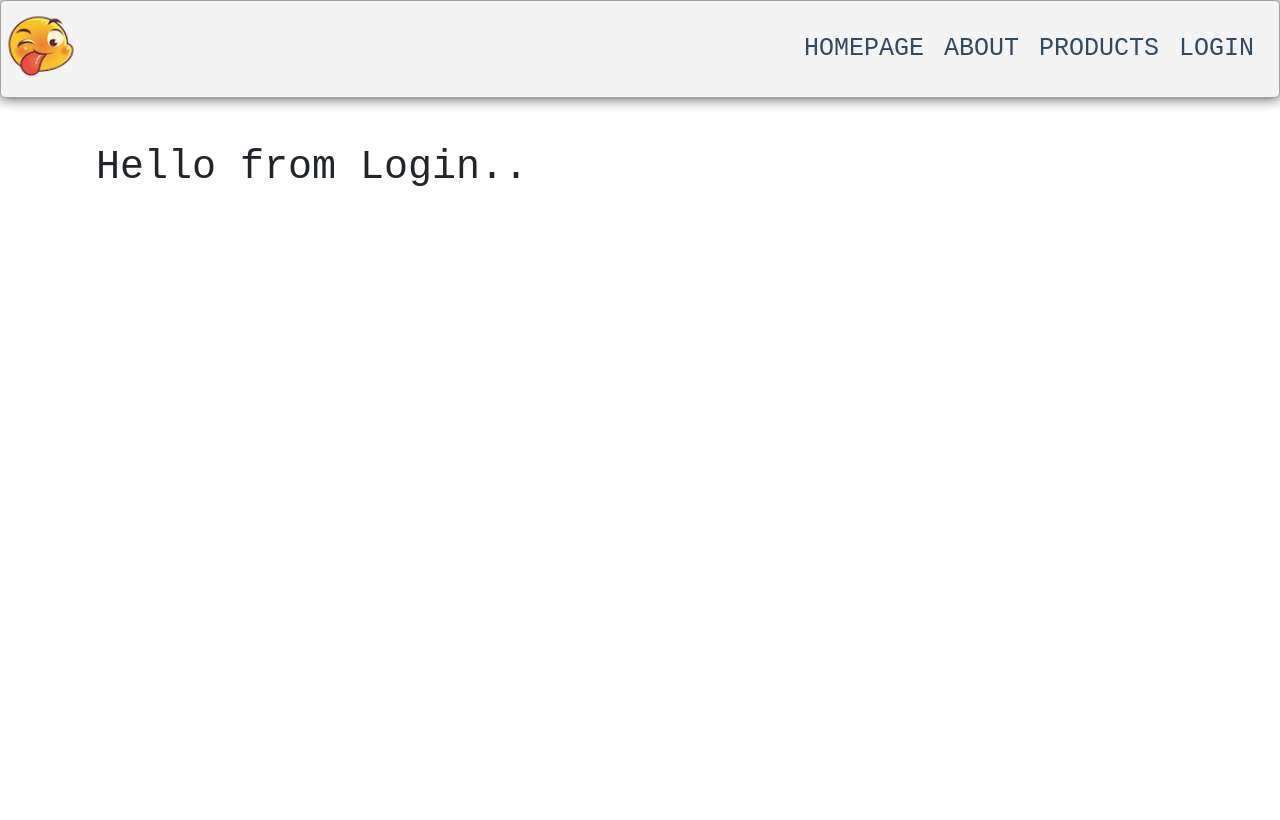
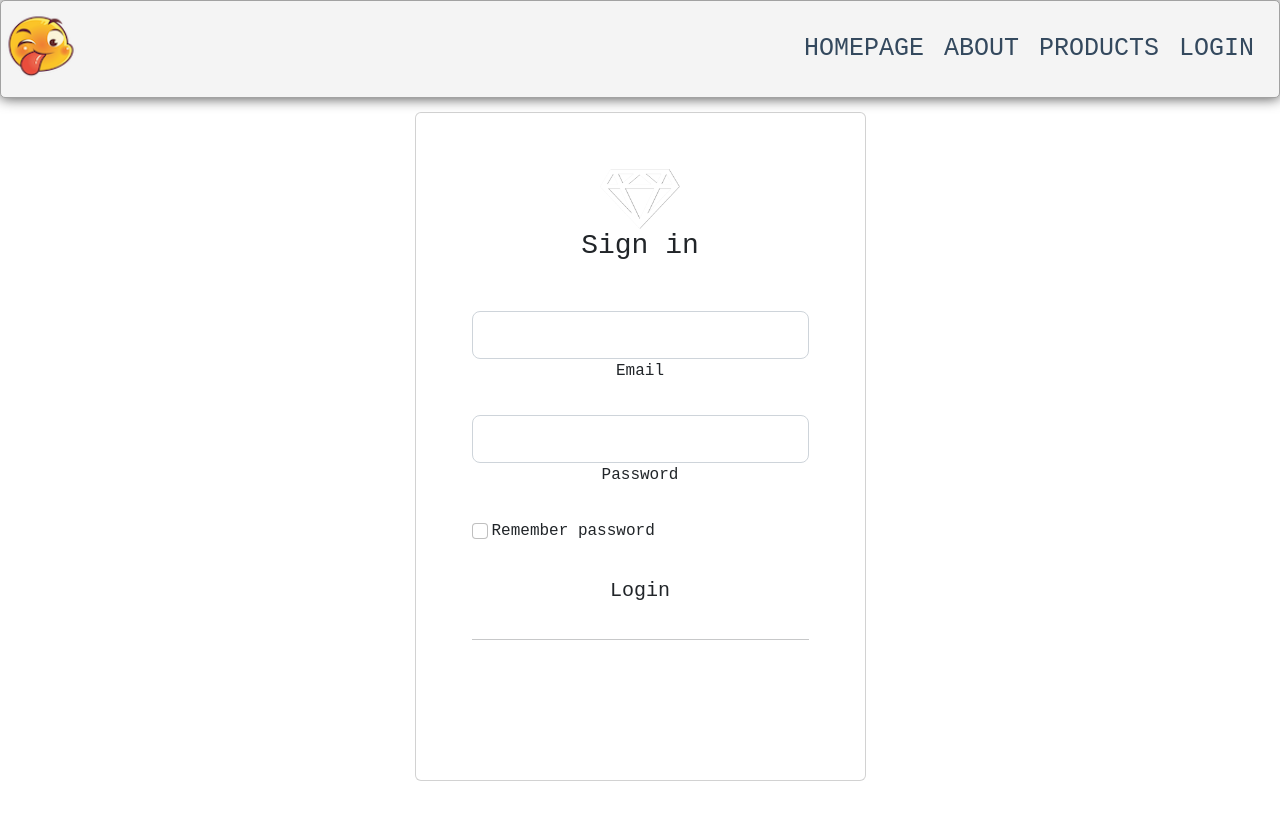
Before and after one commit to Donna-Sayos/react-pactice, a React (Create React App) app: page /login in a window 1280 px wide. Shown: the top 820 px of the page. Built offline with nearby package versions, Linux system fonts and the light colour scheme.

Commit message:
added a login form

```diff
--- a/src/components/login/Login.js
+++ b/src/components/login/Login.js
@@ -1,9 +1,74 @@
-import React from 'react';
+import { useRef } from "react";
+import DIAMOND from "../../assets/diamond.png";
+import { IoLogoFacebook, IoLogoGoogle } from "react-icons/io5";
 
 export default function Login() {
+  const btnRef = useRef(null);
+
   return (
-    <div className="mt-5 p-5" style={{ position: "absolute" }}>
-      <h1 className="mt-5 px-5">Hello from Login..</h1>
-    </div>
-  )
-};
+    <section>
+      <div className="container py-5 h-100">
+        <div className="row d-flex justify-content-center align-items-center h-100">
+          <div className="col-12 col-md-8 col-lg-6 col-xl-5">
+            <div className="form-container card p-2 mb-5">
+              <div className="card-body p-5 text-center">
+                <img src={DIAMOND} width={80} height={60} alt="diamond" />
+                <h3 className="sign-in mb-5">Sign in</h3>
+                <div className="form-outline mb-4">
+                  <input
+                    type="email"
+                    className="form-control form-control-lg"
+                    ref={btnRef}
+                  />
+                  <label className="inp form-label" htmlFor="email">
+                    Email
+                  </label>
+                </div>
+                <div className="form-outline mb-4">
+                  <input
+                    type="password"
+                    className="form-control form-control-lg"
+                  />
+                  <label className="inp form-label" htmlFor="password">
+                    Password
+                  </label>
+                </div>
+                <div className="form-check d-flex justify-content-start mb-4">
+                  <input className="form-check-input" type="checkbox" />
+                  <label
+                    className="checkbox form-check-label mx-1"
+                    htmlFor="checkbox"
+                  >
+                    {" "}
+                    Remember password{" "}
+                  </label>
+                </div>
+                <button
+                  className="login btn btn-lg"
+                  type="submit"
+                  onClick={() => btnRef.current.focus()}
+                >
+                  Login
+                </button>
+                <hr className="my-4" />{" "}
+                {/* This creates a line divider between the buttons */}
+                <button
+                  className="google btn btn-lg btn-block mb-2 m-1"
+                  type="submit"
+                >
+                  <IoLogoGoogle className="goo-logo" size={25} />
+                </button>
+                <button
+                  className="facebook btn btn-lg btn-block mb-2 m-1"
+                  type="submit"
+                >
+                  <IoLogoFacebook className="fa-logo" size={25} />
+                </button>
+              </div>
+            </div>
+          </div>
+        </div>
+      </div>
+    </section>
+  );
+}
--- a/src/index.css
+++ b/src/index.css
@@ -8,6 +8,10 @@ body {
   padding: 0%;
   margin: 0%;
   font-family: monospace;
+}
+
+body  section {
+  padding-top: 5%;
 }
 
 .header {
@@ -228,3 +232,146 @@ a:hover {
   margin-top: 0;
   box-sizing: border-box;
 }
+
+
+
+#light .main {
+  background-image: linear-gradient( 95deg, rgba(173,252,234,1) 27%, rgba(192,229,246,1) 64%);
+  height: 100vh;
+}
+#dark .main {
+  background-image: linear-gradient(to right, #434343 60%, black 100%);
+  height: 100vh;
+}
+
+#light .form-container {
+  border-radius: 1.5rem;
+  background-color: rgba(222,194,203, 0.2);
+  box-shadow: 0px 5px 10px 0px rgba(0, 0, 0, 0.5);
+  filter: drop-shadow(5px 5px 5px rgba(0,0,0,0.3));
+}
+
+#dark .form-container {
+  border-radius: 1.5rem;
+  background-color: rgba(222,194,203, 0.4);
+  box-shadow: 0px 5px 10px 0px rgba(0, 0, 0, 0.5);
+  filter: drop-shadow(5px 5px 5px rgba(0,0,0,0.3));
+}
+
+#dark .sign-in {
+  color: #e0ac69;
+}
+#dark .inp {
+  color: #ffe39f;
+}
+#dark .checkbox {
+  color: 	#eac086;
+}
+
+#light .login {
+  color: 	#a67c00;
+  background-color: #FFE38C;
+  border: 1px solid #ecb939;
+  box-shadow: 0px 5px 10px 0px rgba(0, 0, 0, 0.5);
+  transition: all 400ms ease;
+}
+#light .login:hover {
+  color: white;
+  background-color: #ecb939;
+  border: 1px solid #BA9900;
+  box-shadow: 0px 5px 10px 0px rgba(0, 0, 0, 0.5);
+  transition: all 400ms ease;
+}
+
+#dark .login {
+  color: #66545e;
+  background-color: #ffe0bd;
+  border: 1px solid #e4d5b7;
+  box-shadow: 0px 5px 10px 0px rgba(0, 0, 0, 0.5);
+  transition: all 400ms ease;
+}
+#dark .login:hover {
+  color: white;
+  background-color: #d9b99b;
+  border: 1px solid #be9b7b;
+  box-shadow: 0px 5px 10px 0px rgba(0, 0, 0, 0.5);
+  transition: all 400ms ease;
+}
+
+
+#light .facebook {
+  background-color: #2389da;
+  border: 1px solid #0f5e9c;
+  box-shadow: 0px 5px 10px 0px rgba(0, 0, 0, 0.5);
+  transition: all 400ms ease;
+}
+#light .facebook:hover {
+  background-color: #74ccf4;
+  border: 1px solid #1ca3ec;
+  box-shadow: 0px 5px 10px 0px rgba(0, 0, 0, 0.5);
+  transition: all 400ms ease;
+}
+#light .fa-logo {
+  color: white;
+}
+
+#dark .facebook {
+  background-color: #abb1cf;
+  border: 1px solid #abb1cf;
+  box-shadow: 0px 5px 10px 0px rgba(0, 0, 0, 0.5);
+  transition: all 400ms ease;
+}
+#dark .facebook:hover {
+  background-color: #92a8d1;
+  border: 1px solid #92a8d1;
+  box-shadow: 0px 5px 10px 0px rgba(0, 0, 0, 0.5);
+  transition: all 400ms ease;
+}
+.fa-logo {
+  color: white;
+}
+
+#light .google {
+  background-color: #d9534f;
+  border: 1px solid #740001;
+  box-shadow: 0px 5px 10px 0px rgba(0, 0, 0, 0.5);
+  transition: all 400ms ease;
+}
+#light .google:hover {
+  background-color: #ff5252;
+  border: 1px solid #ff0000;
+  box-shadow: 0px 5px 10px 0px rgba(0, 0, 0, 0.5);
+  transition: all 400ms ease;
+}
+#light .goo-logo {
+  color: white;
+}
+
+#dark .google {
+  background-color: #dec2cb;
+  border: 1px solid #f7cac9;
+  box-shadow: 0px 5px 10px 0px rgba(0, 0, 0, 0.5);
+  transition: all 400ms ease;
+}
+#dark .google:hover {
+  background-color: #f7cac9;
+  border: 1px solid #c5b9cd;
+  box-shadow: 0px 5px 10px 0px rgba(0, 0, 0, 0.5);
+  transition: all 400ms ease;
+}
+.goo-logo {
+  color: white;
+}
+
+.switch {
+  display: flex;
+  width: 150vw;
+  justify-content: center;
+  align-items: center;
+
+  position: absolute;
+  top: 10px;
+}
+#dark .switch-label {
+  color:#f6d992;
+}
```
Also changed, not shown: src/assets/diamond.png (added).
